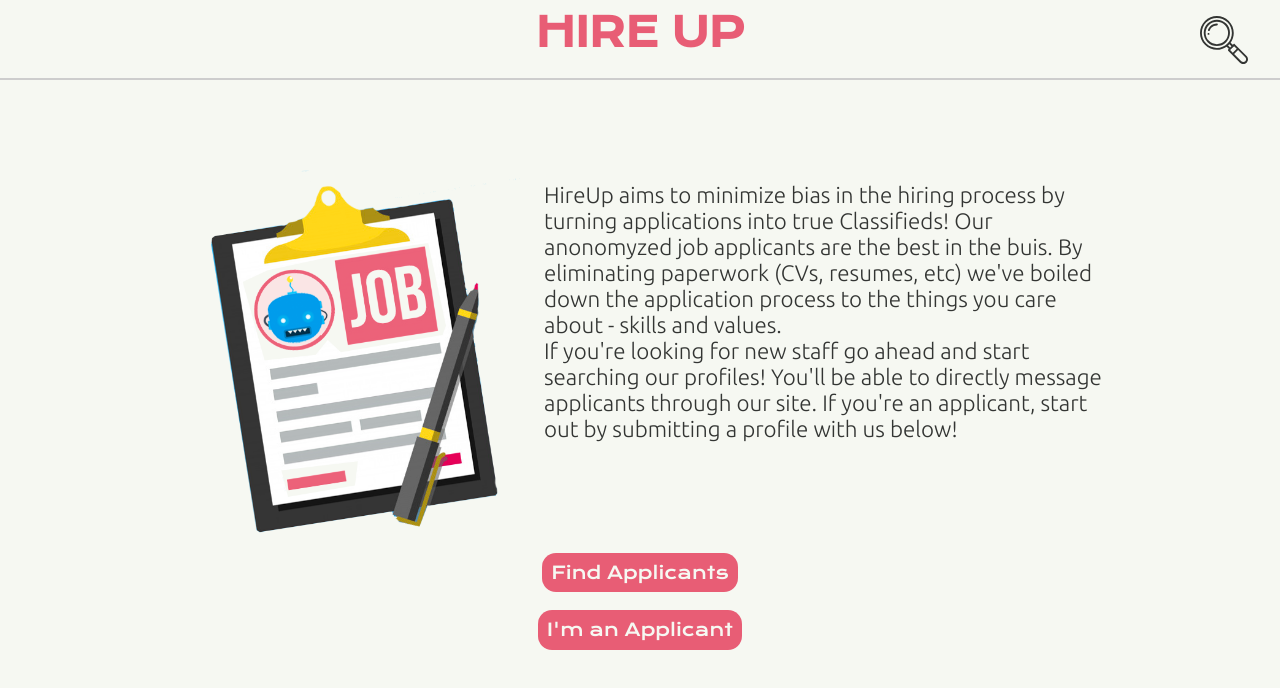
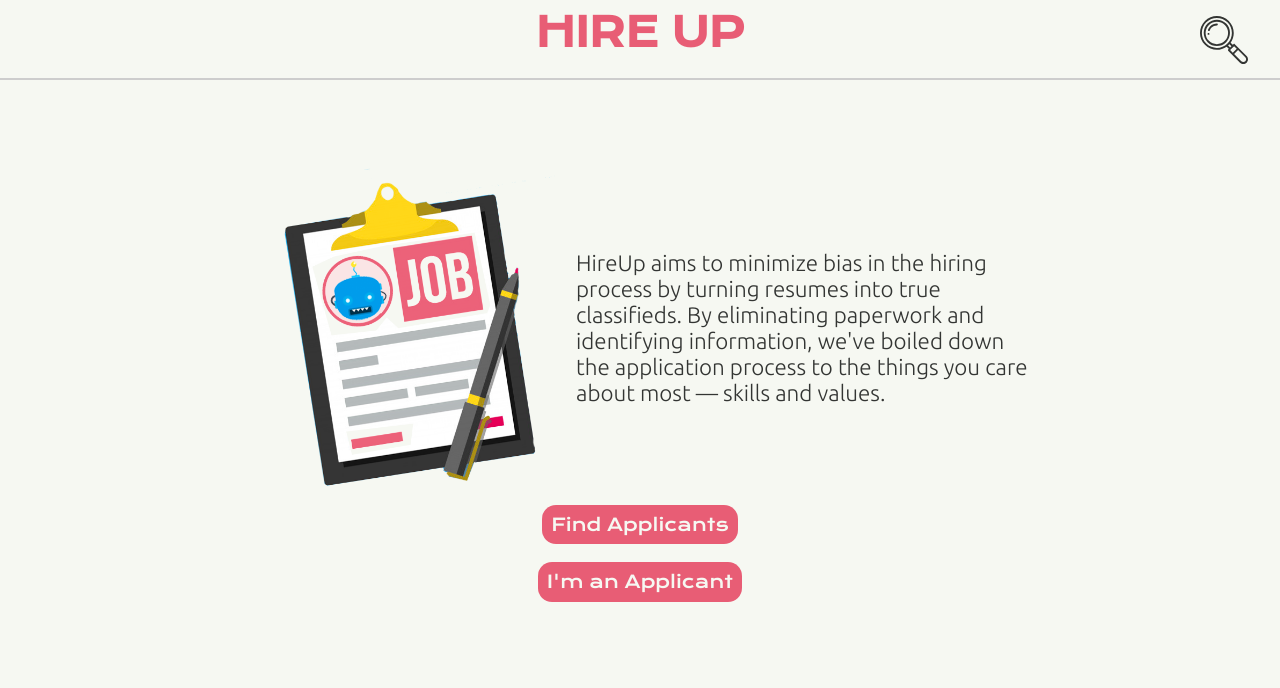
Before and after one commit to HireUp-Turing/HireUp_frontend, a React (Create React App) app: page / in a window 1280 px wide. Shown: the top 688 px of the page. Built offline with nearby package versions, Linux system fonts and the light colour scheme.

Commit message:
Change about blurb and style #60

```diff
--- a/src/components/Home/Home.scss
+++ b/src/components/Home/Home.scss
@@ -2,15 +2,18 @@
 
 .Home {
 	margin-top: 10em;
+	padding: 0 15em;
 }
 
 .about {
 	display: flex;
+	align-items: center;
 	font-size: 1.4em;
 	text-justify: left;
 
 	img {
-		width: 40%;
+		width: 15em;
+		height: 15em;
 	}
 
 	p {
--- a/src/components/Home/Home.tsx
+++ b/src/components/Home/Home.tsx
@@ -1,20 +1,15 @@
 import React from 'react'
 import { Link } from 'react-router-dom'
 
+import { OpenMenuContext } from '../../contexts/index'
 import './Home.scss'
-import { OpenMenuContext } from '../../contexts/index'
 
 const Home: React.FC = () => {
 	return (
 		<main className="Home">
 			<section className="about">
 				<img src='../images/clipboard.png' alt="clipboard"/>
-				<p>HireUp aims to minimize bias in the hiring process by turning applications into true Classifieds!
-				Our anonomyzed job applicants are the best in the buis. By eliminating paperwork (CVs, resumes, etc) we've boiled down
-				the application process to the things you care about - skills and values. <br />
-
-				If you're looking for new staff go ahead and start searching our profiles! You'll be able to directly message applicants through our site.
-				If you're an applicant, start out by submitting a profile with us below! </p>
+				<p>HireUp aims to minimize bias in the hiring process by turning resumes into true classifieds. By eliminating paperwork and identifying information, we've boiled down the application process to the things you care about most — skills and values.</p>
 			</section>
 			<nav className="cta-buttons">
 				<OpenMenuContext.Consumer>
```
